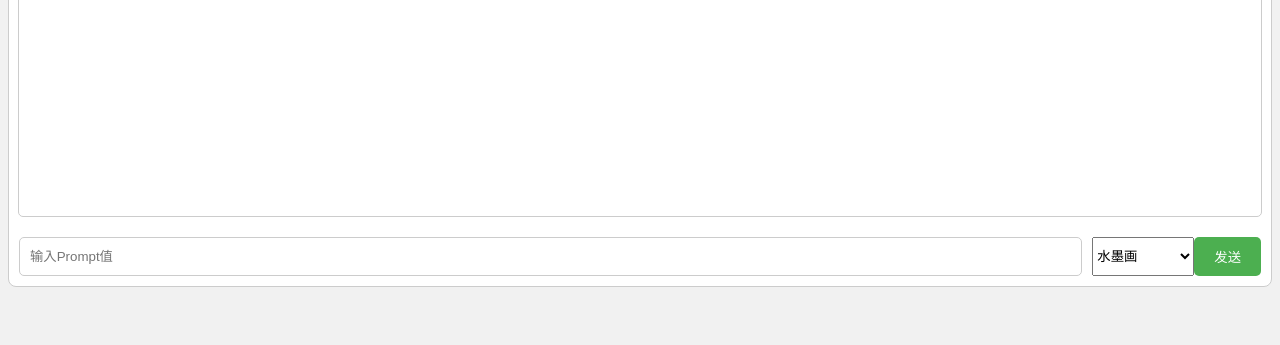
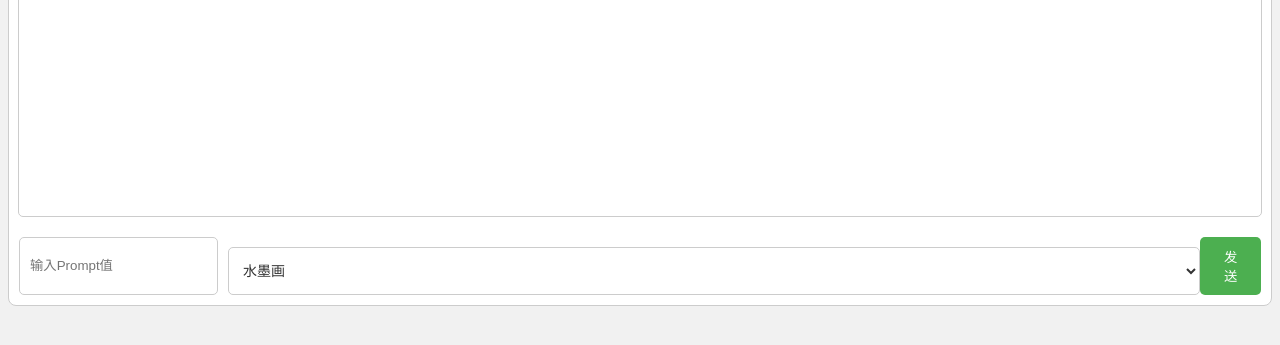
Before and after one commit to vawterdada/tx-ai-test, a website: page index.html in a window 1280 px wide. Shown: the part 399-744 px from the top of the page. Drawn offline with Linux system fonts and the light colour scheme.

Commit message:
Update index.html

```diff
--- a/index.html
+++ b/index.html
@@ -63,6 +63,18 @@
       #resultImage {
         max-width: 100%;
         max-height: 100%;
+      }
+      #styleSelect {
+        padding: 10px;
+        border: 1px solid #ccc;
+        border-radius: 5px;
+        background-color: #fff;
+        color: #333;
+        font-family: Arial, sans-serif;
+        font-size: 14px;
+        margin-top: 10px;
+        width: 100%;
+        box-sizing: border-box;
       }
     </style>
     <script>
```
